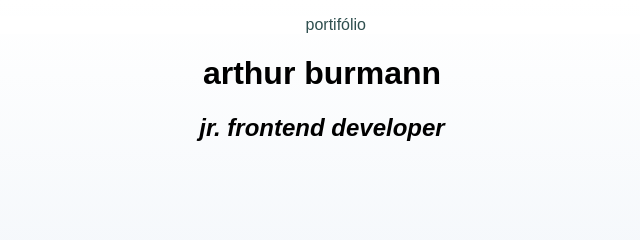
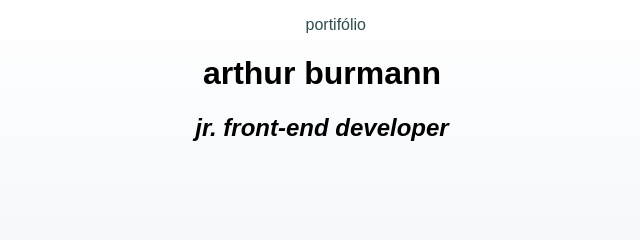
Before and after one commit to arthurburmann/imersaocss, a plain HTML site: page index.html in a window 1280 px wide. Shown: the top 240 px of the page, 318-958 px from the left. Drawn offline with Linux system fonts and the light colour scheme.

Commit message:
correção de ortografia

```diff
--- a/index.html
+++ b/index.html
@@ -15,7 +15,7 @@
             </ul>
         </nav>
         <h1 class="site-title">Arthur Burmann</h1>
-        <h2 class="site-subtitle">jr. frontend developer</h2>
+        <h2 class="site-subtitle">jr. front-end developer</h2>
     </header>
 </body>
 </html>
```
